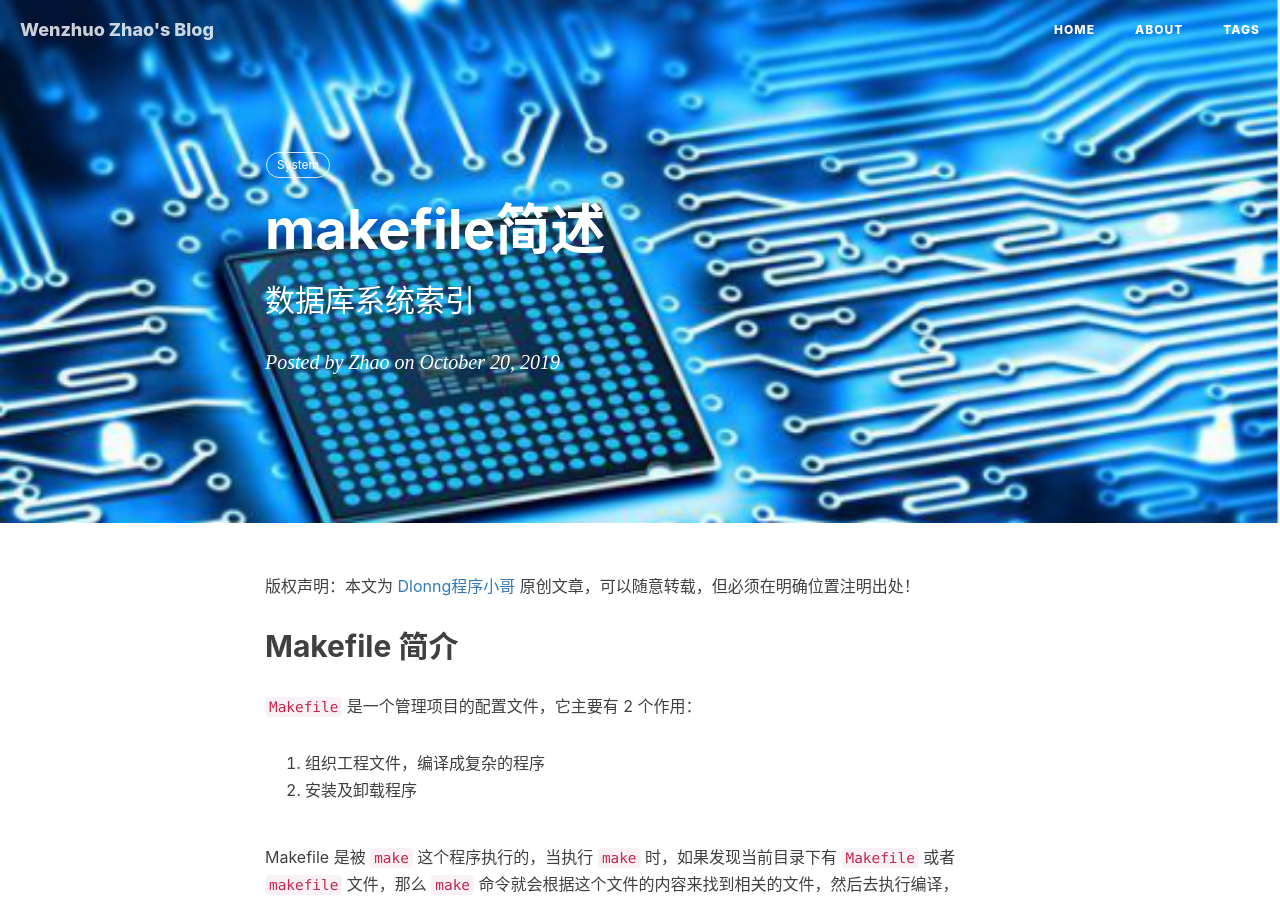
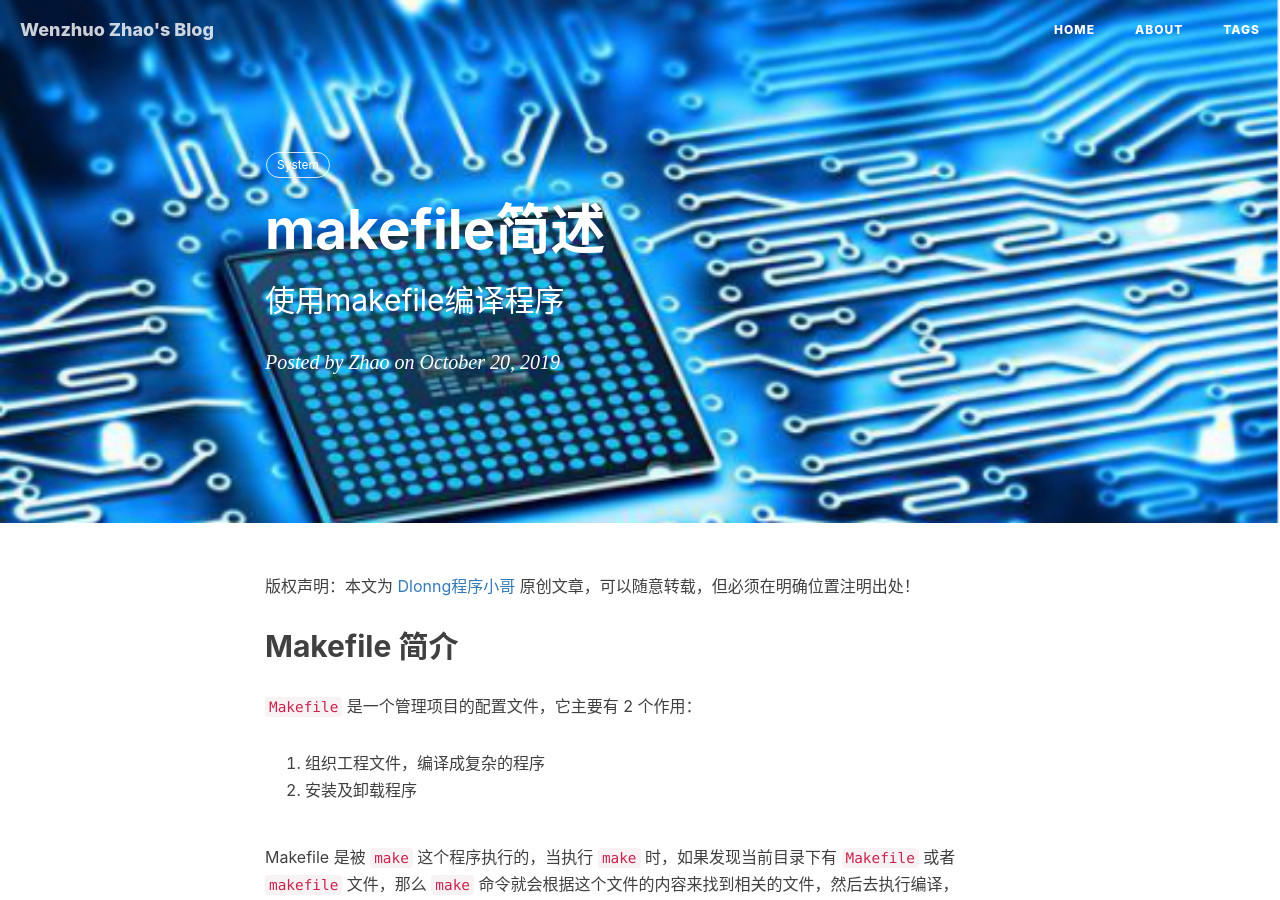
Before and after one commit to valeeraZ/valeeraZ.github.io, a Jekyll site: the page built from _posts/2019-10-20-makefile-syntax.md, in a window 1280 px wide and 900 px high. Built offline with Jekyll 4.4.1, drawn with Linux system fonts in a browser that asks for light colours; nearby versions of some CDN libraries; comment, search, counter and statistics services are not loaded.

Commit message:
modification of a post

```diff
--- a/_posts/2019-10-20-makefile-syntax.md
+++ b/_posts/2019-10-20-makefile-syntax.md
@@ -1,7 +1,7 @@
 ---
 title: makefile简述
 layout: post
-subtitle: 数据库系统索引
+subtitle: 使用makefile编译程序
 date:       2019-10-20
 author:     "Zhao"
 header-img: "img/system.png"
```
